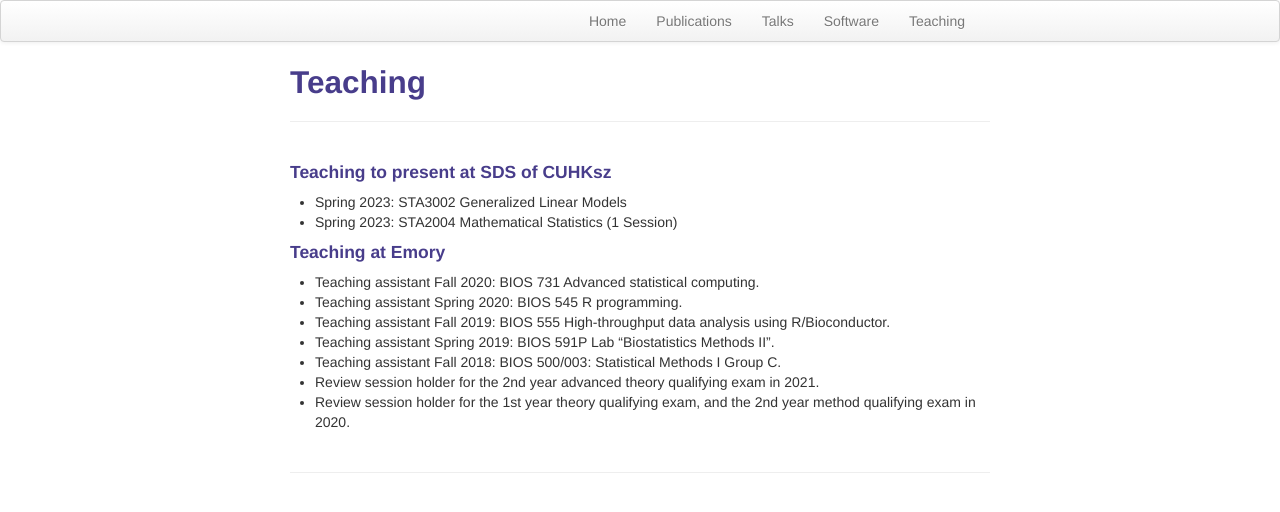
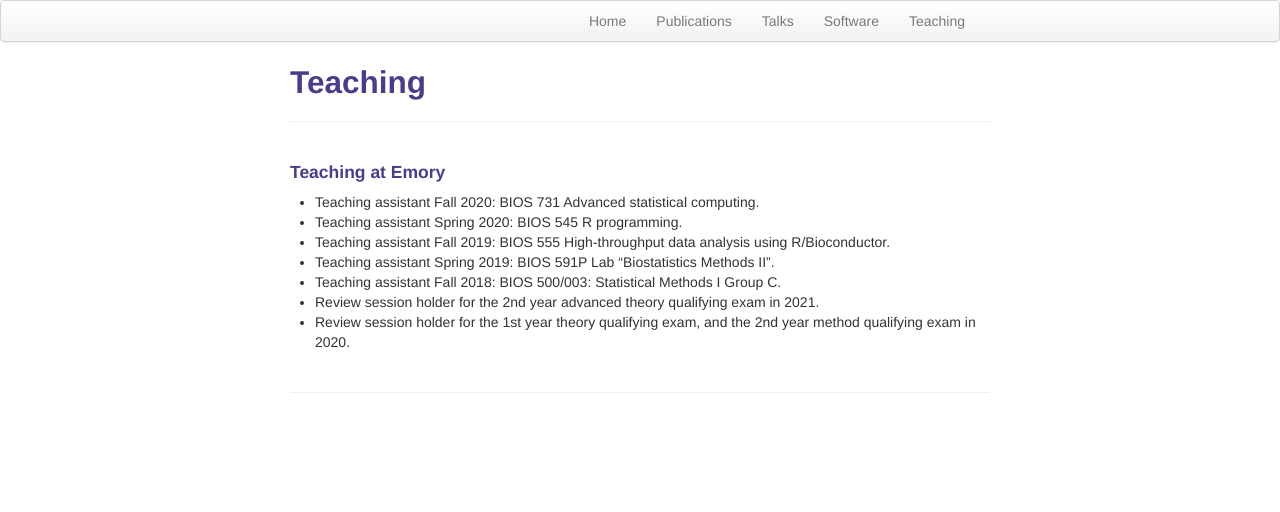
Before and after one commit to ZhenxingGuo0015/ZhenxingGuo0015.github.io, a Jekyll site: the page built from teaching.md, in a window 1280 px wide. Shown: the top 512 px of the page. Built offline with Jekyll 4.4.1, drawn with Linux system fonts in a browser that asks for light colours.

Commit message:
Update teaching.md

```diff
--- a/teaching.md
+++ b/teaching.md
@@ -4,9 +4,9 @@ title: Teaching
 description: Zhenxing Guo's teaching
 ---
 
-#### Teaching to present at SDS of CUHKsz
-- Spring 2023: STA3002 Generalized Linear Models
-- Spring 2023: STA2004 Mathematical Statistics (1 Session)
+<!-- #### Teaching to present at SDS of CUHKsz -->
+<!-- - Spring 2023: STA3002 Generalized Linear Models -->
+<!-- - Spring 2023: STA2004 Mathematical Statistics (1 Session) -->
 
 #### Teaching at Emory
 - Teaching assistant Fall 2020: BIOS 731 Advanced statistical computing.
```
